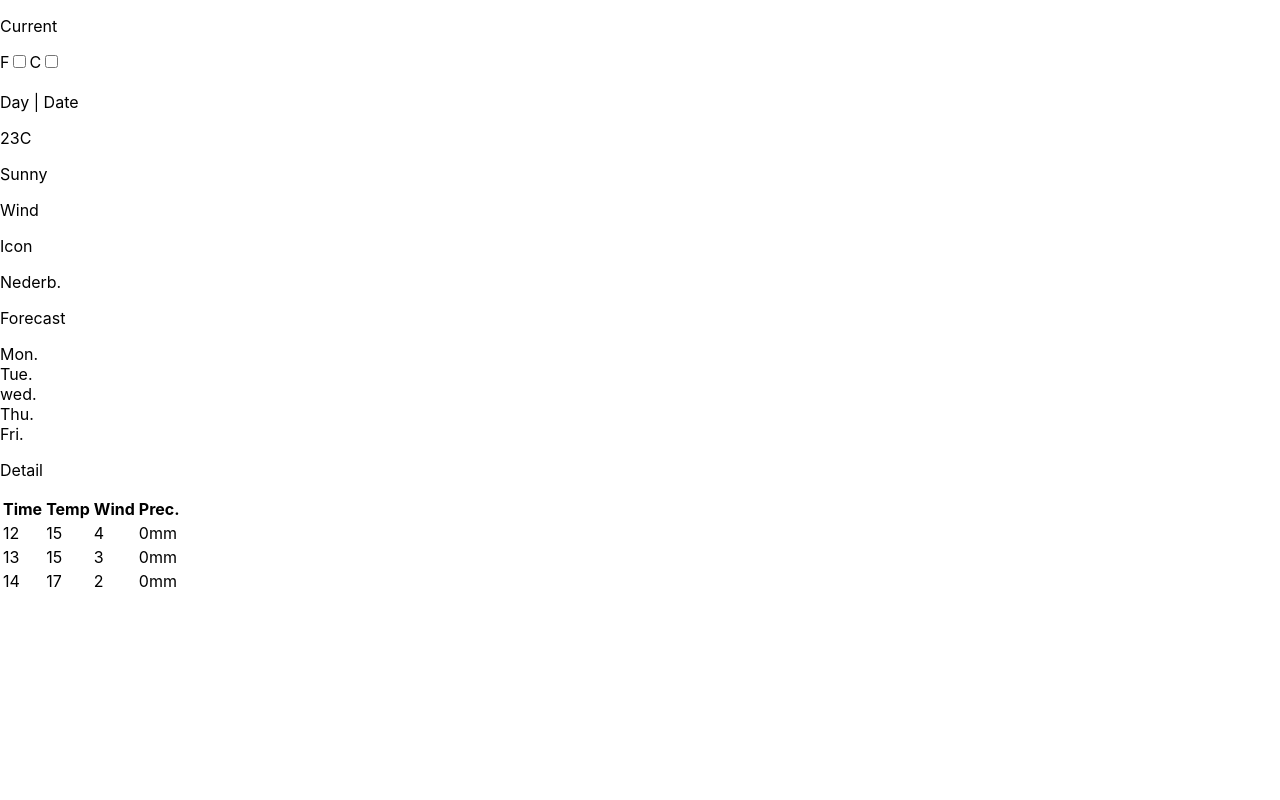
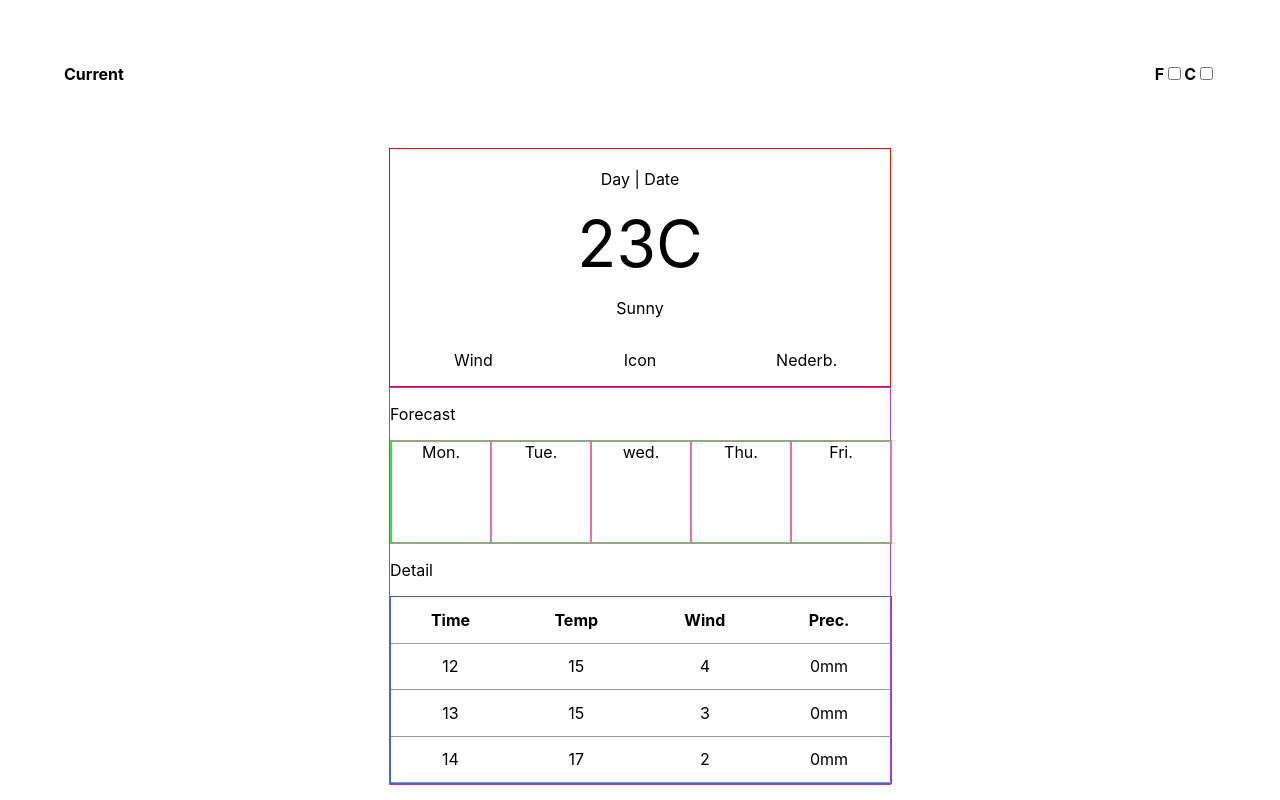
Before and after one commit to NovaBoman/weather-app, a React (Create React App) app: page / in a window 1280 px wide. Built offline with nearby package versions, Linux system fonts and the light colour scheme; no server answers.

Commit message:
Add temporary styling

```diff
--- a/src/index.css
+++ b/src/index.css
@@ -1,13 +1,126 @@
 body {
   margin: 0;
-  font-family: -apple-system, BlinkMacSystemFont, 'Segoe UI', 'Roboto', 'Oxygen',
-    'Ubuntu', 'Cantarell', 'Fira Sans', 'Droid Sans', 'Helvetica Neue',
+  font-family: -apple-system, BlinkMacSystemFont, "Segoe UI", "Roboto", "Oxygen",
+    "Ubuntu", "Cantarell", "Fira Sans", "Droid Sans", "Helvetica Neue",
     sans-serif;
   -webkit-font-smoothing: antialiased;
   -moz-osx-font-smoothing: grayscale;
 }
 
 code {
-  font-family: source-code-pro, Menlo, Monaco, Consolas, 'Courier New',
+  font-family: source-code-pro, Menlo, Monaco, Consolas, "Courier New",
     monospace;
 }
+
+/*--------------------*/
+
+.header {
+  padding: 5vw;
+  display: flex;
+  justify-content: space-between;
+  font-weight: bolder;
+}
+.header p {
+  margin: 0;
+}
+.current {
+  max-width: 500px;
+  margin: 0 auto;
+  border: 1px solid red;
+  text-align: center;
+}
+
+.temperature {
+  margin: 0 auto;
+  font-size: 4em;
+}
+
+.short-info {
+  display: flex;
+  justify-content: space-around;
+}
+
+.short-info p {
+  flex: 1;
+}
+
+.sun {
+  display: flex;
+  border-top: 1px solid #000;
+}
+
+.sun p {
+  flex: 1;
+}
+
+.forecast {
+  display: flex;
+  flex-direction: column;
+  max-width: 500px;
+  /* height: 300px; */
+  margin: 0 auto;
+  border: 1px solid rgb(164, 61, 224);
+}
+
+.overview {
+  flex: 1 1;
+  width: 100%;
+  margin: 0 auto;
+  border: 1px solid rgb(61, 224, 69);
+}
+.detail {
+  flex: 2;
+  width: 100%;
+  margin: 0 auto;
+  border: 1px solid rgb(61, 99, 224);
+}
+
+.forecast-selections {
+  display: flex;
+  padding: 0.5vw;
+}
+.forecast-selections p {
+  margin: 0.5vw;
+}
+.forecast-type-btn {
+  width: 30%;
+  /* display: inline; */
+}
+
+.overview {
+  display: flex;
+}
+
+.overview-card {
+  border: 1px solid rgb(228, 107, 191);
+  height: 100px;
+  flex: 1;
+  text-align: center;
+}
+
+.hourly {
+  display: grid;
+}
+
+table {
+  border-collapse: collapse;
+}
+
+th {
+  padding: 1vw 0;
+}
+td {
+  padding: 1vw 0;
+  text-align: center;
+  border-top: 1px solid #999;
+  border-bottom: 1px solid #999;
+}
+.detail ul {
+  margin: 0;
+  padding: 0;
+}
+.detail li {
+  list-style: none;
+  padding: 0.75vw;
+  border: 1px solid #000;
+}
```
